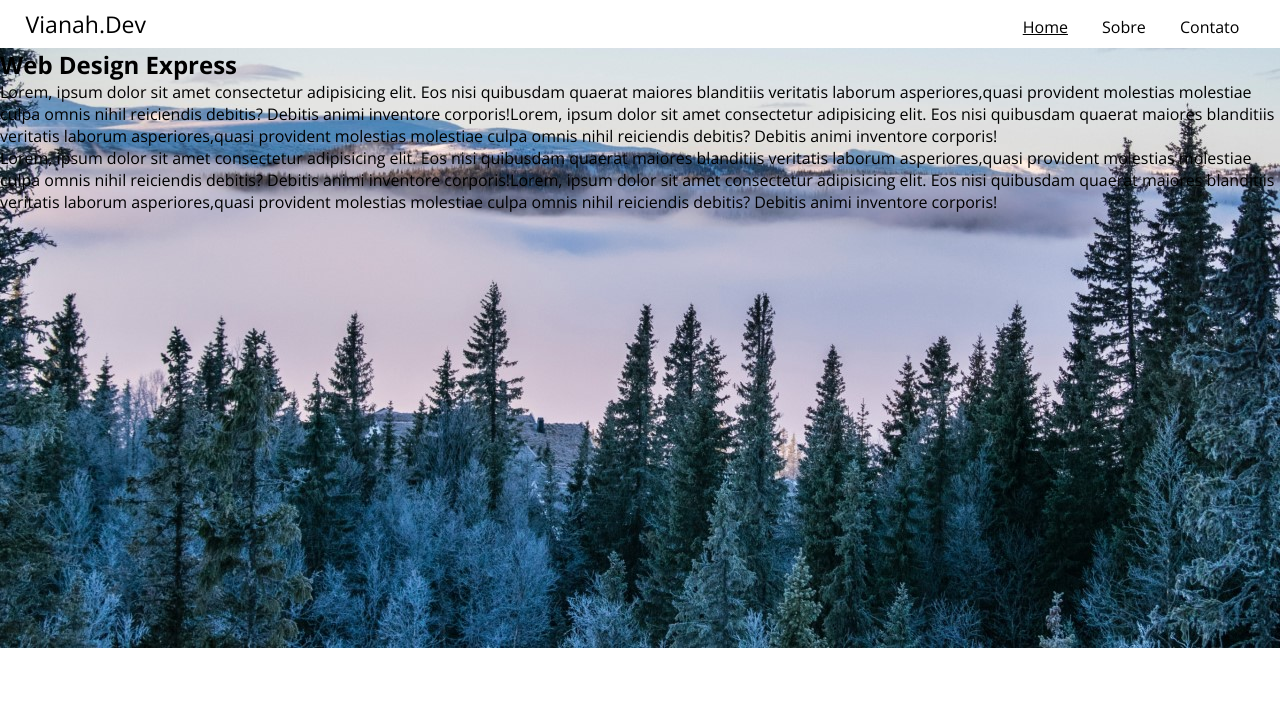
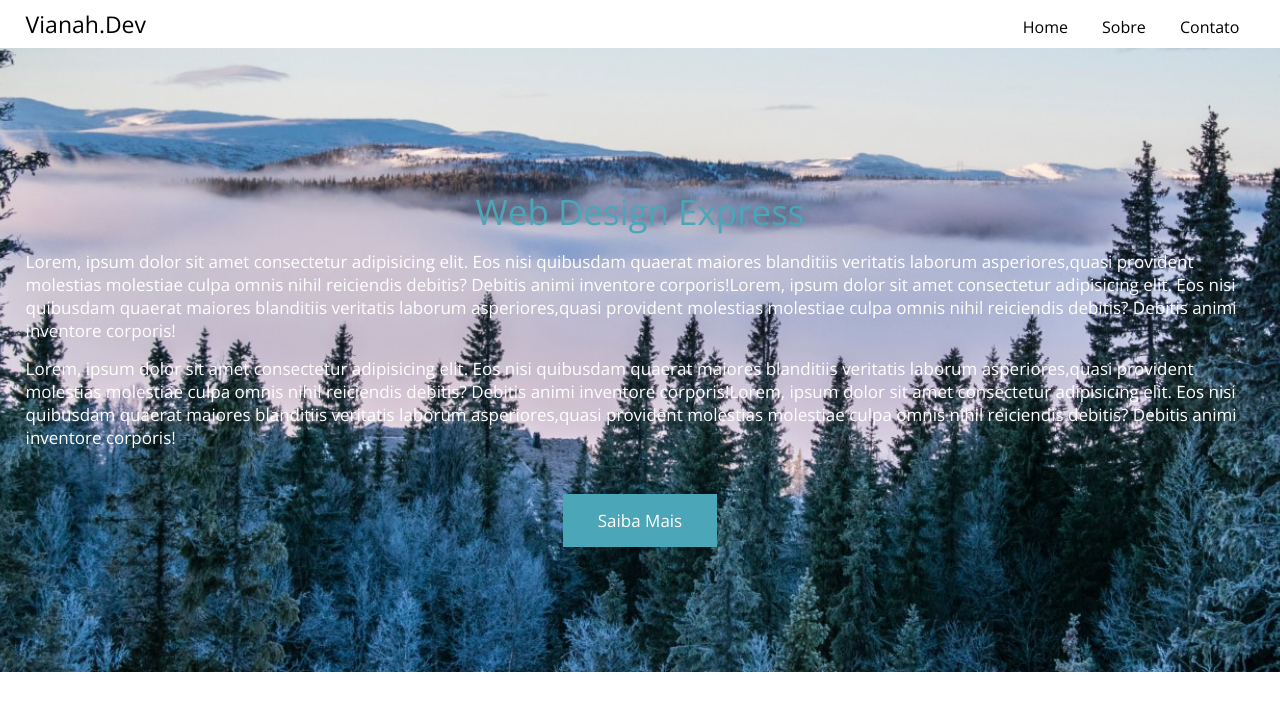
Before and after one commit to Vianahdev/Projeto-Pagina-Responsiva, a plain HTML site: page Projeto/index.html in a window 1280 px wide. Drawn offline with nearby package versions, Linux system fonts and the light colour scheme.

Commit message:
commit
ajustes no texto inicial e no botão saiba mais

```diff
--- a/Projeto/css/style.css
+++ b/Projeto/css/style.css
@@ -17,7 +17,7 @@
 }
 
 nav.menu-desktop li.selected{
-    text-decoration: underline;
+
     font-weight:normal;
 }
 
@@ -58,14 +58,47 @@ nav.menu-desktop a{
 }
 
 nav.menu-desktop a:hover{
-    font-size: 20px;
+    text-decoration: underline;
 }
 
 /*sessão Main*/
 
 section.main-bg{
     width: 100%;
-    height: 600px;
+    padding: 140px 0 200px 0;
     background: url(../images/pexels-mantas-hesthaven-326916.jpg) no-repeat center;
     background-size: cover;
+    text-align: center;
 }
+
+section.main-bg .container h2{
+    color: #4ba6b8;
+    font-size: 35px;
+    font-weight: normal;
+}
+
+section.main-bg .container p{
+    text-align: left;
+   color: white;
+   margin-top: 15px;
+   font-size: 17px;
+}
+
+section.main-bg .container a{
+    position: relative;
+    font-size: 17px;
+    top: 60px;
+    color: white;
+    padding: 15px 35px 15px 35px;
+    background-color: #4ba6b8;
+    text-decoration: none;
+}
+
+section.main-bg .container a:hover{
+    cursor: pointer;
+    transition: 0.1s;
+    background-color: white;
+    color: #4ba6b8;
+
+
+}
--- a/Projeto/index.html
+++ b/Projeto/index.html
@@ -32,6 +32,8 @@
         </header>
 
         <section class="main-bg">
+            <div class="overlay"></div>
+            <div class="container">
                 <h2>Web Design Express</h2>
                 <p>Lorem, ipsum dolor sit amet consectetur adipisicing elit. Eos nisi quibusdam quaerat maiores
                     blanditiis veritatis laborum asperiores,quasi provident molestias molestiae culpa omnis nihil
@@ -45,6 +47,9 @@
                     blanditiis veritatis laborum asperiores,quasi provident molestias molestiae culpa omnis nihil
                     reiciendis debitis? Debitis animi inventore corporis!
                 </p>
+
+                <a href="">Saiba Mais</a>
+            </div>
         </section>
 
     </body>
```
Lines whose indentation alone changed are shown as unchanged.
